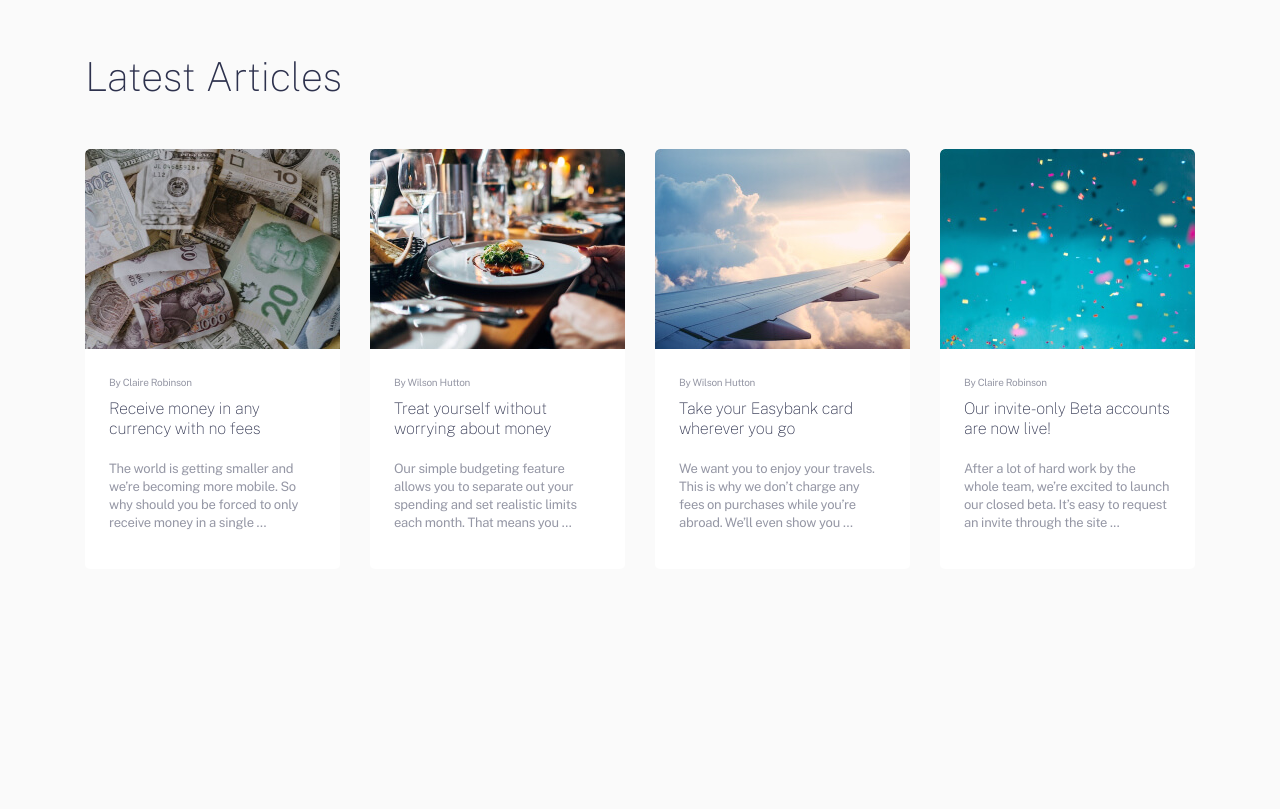
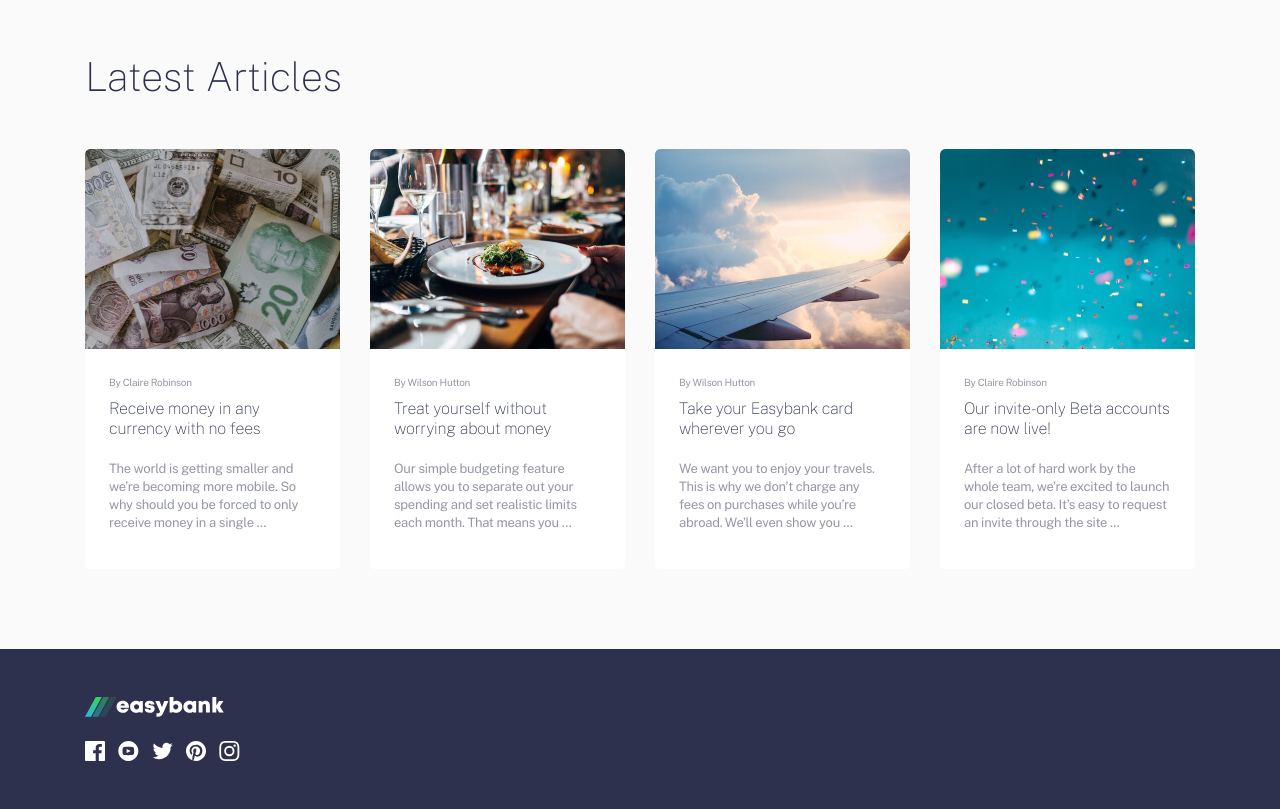
Before and after one commit to najmiddinabdullaev/Easybank, a plain HTML site: page index.html in a window 1280 px wide. Shown: the part 1530-2339 px from the top of the page. Before the commit the page ends 2179 px from the top, so only its background shows below. Drawn offline with nearby package versions, Linux system fonts and the light colour scheme.

Commit message:
Add site footer logo and socials

```diff
--- a/css/styles.css
+++ b/css/styles.css
@@ -73,7 +73,7 @@ img {
 /* LOGO */
 
 .logo {
-  display: flex;
+  display: inline-block;
 }
 
 .logo:hover{
@@ -85,6 +85,7 @@ img {
 }
 
 .logo__img {
+  display: block;
   width: 139px;
   height: 20px;
   object-fit: contain;
@@ -249,6 +250,34 @@ img {
   /* margin: ; */
   font-size: 13px;
   line-height: 18px;
+}
+
+
+/* SOCIALS */
+
+.socials {
+  display: flex;
+  align-items: center;
+  padding: 0;
+  margin: 0;
+  list-style: none;
+}
+
+.socials__item:not(:last-child) {
+  margin-right: 13px;
+}
+
+.socilas__link {
+  display: flex;
+  color: #fff;
+}
+
+.socilas__link:hover{
+  color: var(--green);
+}
+
+.socilas__link:active{
+  opacity: 0.6;
 }
 
 
@@ -425,3 +454,30 @@ img {
   font-weight: 100;
   color: var(--black);
 }
+
+
+/* SITE-FOOTER */
+
+.site-footer {
+  padding-top: 48px;
+  padding-bottom: 48px;
+  background-color: var(--black);
+  color: #fff;
+}
+
+.site-footer__container {
+  display: flex;
+}
+
+.site-footer__logo-socials {
+  display: flex;
+  flex-direction: column;
+  justify-content: space-between;
+  align-items: flex-start;
+  width: 100%;
+  max-width: 160px;
+}
+
+.site-footer__logo {
+  margin-bottom: 24px;
+}
--- a/index.html
+++ b/index.html
@@ -171,5 +171,43 @@
   </main>
 
 
+  <!-- SITE-FOOTER -->
+
+  <footer class="site-footer">
+    <div class="site-footer__container container">
+      <div class="site-footer__logo-socials">
+        <a class="site-footer__logo logo" href="index.html">
+          <img class="logo__img" src="img/logo-white.svg" alt="EasyBank Logo" width="139" height="20">
+        </a>
+
+        <!-- SOCIALS -->
+
+        <ul class="socials">
+          <li class="socials__item"><a class="socilas__link" href="#" target="_blank">
+            <svg width="20" height="20" fill="none" xmlns="http://www.w3.org/2000/svg"><path d="M18.896 0H1.104C.494 0 0 .494 0 1.104v17.793C0 19.506.494 20 1.104 20h9.58v-7.745H8.076V9.237h2.606V7.01c0-2.583 1.578-3.99 3.883-3.99 1.104 0 2.052.082 2.329.119v2.7h-1.598c-1.254 0-1.496.597-1.496 1.47v1.928h2.989l-.39 3.018h-2.6V20h5.098c.608 0 1.102-.494 1.102-1.104V1.104C20 .494 19.506 0 18.896 0Z" fill="currentColor"/></svg>
+          </a>
+        </li>
+          <li class="socials__item"><a class="socilas__link" href="#" target="_blank">
+            <svg width="21" height="20" fill="none" xmlns="http://www.w3.org/2000/svg"><path fill-rule="evenodd" clip-rule="evenodd" d="M10.333 0c-5.522 0-10 4.478-10 10 0 5.523 4.478 10 10 10 5.523 0 10-4.477 10-10 0-5.522-4.477-10-10-10Zm3.701 14.077c-1.752.12-5.653.12-7.402 0C4.735 13.947 4.514 13.018 4.5 10c.014-3.024.237-3.947 2.132-4.077 1.749-.12 5.651-.12 7.402 0 1.898.13 2.118 1.059 2.133 4.077-.015 3.024-.238 3.947-2.133 4.077Zm-1.27-4.08L8.667 8.048v3.904l4.097-1.955Z" fill="currentColor"/></svg>
+          </a>
+        </li>
+          <li class="socials__item"><a class="socilas__link" href="#" target="_blank">
+            <svg width="21" height="18" fill="none" xmlns="http://www.w3.org/2000/svg"><path d="M20.667 2.797a8.192 8.192 0 0 1-2.357.646 4.11 4.11 0 0 0 1.804-2.27 8.22 8.22 0 0 1-2.606.996A4.096 4.096 0 0 0 14.513.873c-2.649 0-4.595 2.472-3.997 5.038a11.648 11.648 0 0 1-8.457-4.287 4.109 4.109 0 0 0 1.27 5.478A4.086 4.086 0 0 1 1.47 6.59c-.045 1.901 1.317 3.68 3.29 4.075a4.111 4.111 0 0 1-1.853.07 4.106 4.106 0 0 0 3.834 2.85 8.25 8.25 0 0 1-6.075 1.7 11.616 11.616 0 0 0 6.29 1.843c7.618 0 11.922-6.434 11.662-12.205a8.353 8.353 0 0 0 2.048-2.125Z" fill="currentColor"/></svg>
+          </a>
+        </li>
+          <li class="socials__item"><a class="socilas__link" href="#" target="_blank">
+            <svg width="20" height="20" fill="none" xmlns="http://www.w3.org/2000/svg"><path d="M10 0C4.478 0 0 4.477 0 10c0 4.237 2.636 7.855 6.356 9.312-.088-.791-.167-2.005.035-2.868.181-.78 1.172-4.97 1.172-4.97s-.299-.6-.299-1.486c0-1.39.806-2.428 1.81-2.428.852 0 1.264.64 1.264 1.408 0 .858-.545 2.14-.828 3.33-.236.995.5 1.807 1.48 1.807 1.778 0 3.144-1.874 3.144-4.58 0-2.393-1.72-4.068-4.177-4.068-2.845 0-4.515 2.135-4.515 4.34 0 .859.331 1.781.745 2.281a.3.3 0 0 1 .069.288l-.278 1.133c-.044.183-.145.223-.335.134-1.249-.581-2.03-2.407-2.03-3.874 0-3.154 2.292-6.052 6.608-6.052 3.469 0 6.165 2.473 6.165 5.776 0 3.447-2.173 6.22-5.19 6.22-1.013 0-1.965-.525-2.291-1.148l-.623 2.378c-.226.869-.835 1.958-1.244 2.621.937.29 1.931.446 2.962.446 5.523 0 10-4.477 10-10S15.523 0 10 0Z" fill="currentColor"/></svg>
+          </a>
+        </li>
+          <li class="socials__item"><a class="socilas__link" href="#" target="_blank">
+            <svg width="21" height="20" fill="none" xmlns="http://www.w3.org/2000/svg"><path fill-rule="evenodd" clip-rule="evenodd" d="M10.333 0C7.618 0 7.278.012 6.211.06 2.579.227.56 2.242.394 5.877.345 6.944.334 7.284.334 10s.011 3.057.06 4.123c.166 3.632 2.181 5.65 5.816 5.817 1.068.048 1.408.06 4.123.06 2.716 0 3.057-.012 4.124-.06 3.628-.167 5.651-2.182 5.816-5.817.049-1.066.06-1.407.06-4.123s-.011-3.056-.06-4.122C20.11 2.249 18.093.228 14.457.06 13.39.01 13.05 0 10.334 0Zm0 1.802c2.67 0 2.987.01 4.042.059 2.71.123 3.976 1.409 4.1 4.099.047 1.054.057 1.37.057 4.04 0 2.672-.01 2.988-.058 4.042-.124 2.687-1.387 3.975-4.099 4.099-1.055.048-1.37.058-4.042.058-2.67 0-2.986-.01-4.04-.058-2.717-.124-3.976-1.416-4.1-4.1-.048-1.054-.058-1.37-.058-4.041 0-2.67.01-2.986.058-4.04.125-2.69 1.387-3.977 4.1-4.1 1.055-.048 1.37-.058 4.04-.058ZM5.198 10a5.135 5.135 0 1 1 10.27 0 5.135 5.135 0 0 1-10.27 0Zm5.135 3.333a3.333 3.333 0 1 1 0-6.666 3.333 3.333 0 0 1 0 6.666Zm4.138-8.67a1.2 1.2 0 1 1 2.4 0 1.2 1.2 0 0 1-2.4 0Z" fill="currentColor"/></svg>
+          </a>
+        </li>
+        </ul>
+      </div>
+    </div>
+  </footer>
+
+
 </body>
 </html>
```
Also changed, not shown: img/facebook.svg (added), img/instagram.svg (added), img/pinterest.svg (added), img/twitter.svg (added), img/youtube.svg (added), 1 other file.
